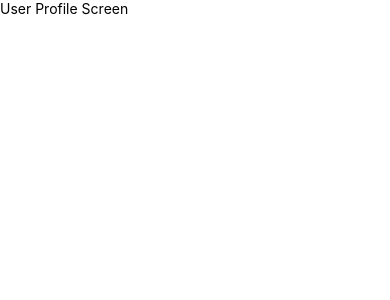
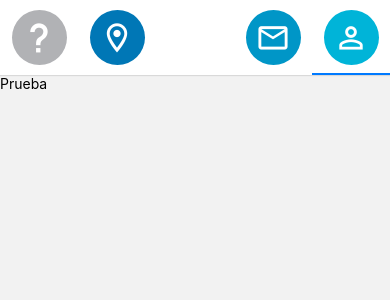
Before and after one commit to esturide/esturide-frontend, a React Native app: screen / in a window 390 px wide. Shown: the top 300 px of the page. Built offline with nearby package versions, Linux system fonts and the light colour scheme.

Commit message:
Create top navigation bar

```diff
--- a/App.tsx
+++ b/App.tsx
@@ -1,13 +1,12 @@
 import React from 'react';
-import { View, SafeAreaView, Text } from 'react-native';
 import Login from './src/screens/Login.tsx';
-import UserProfile from './src/screens/UserProfile.tsx';
 import { NavigationContainer } from '@react-navigation/native';
+import NavBar from './src/components/NavBar.tsx';
 
 const App: Element = () => {
   return (
     <NavigationContainer>
-      <UserProfile />
+      <NavBar />
     </NavigationContainer>
   );
 };
--- a/package.json
+++ b/package.json
@@ -10,11 +10,14 @@
     "test": "jest"
   },
   "dependencies": {
+    "@react-navigation/material-top-tabs": "^6.6.5",
     "@react-navigation/native": "^6.1.9",
     "react": "18.2.0",
     "react-native": "0.73.2",
+    "react-native-pager-view": "^6.2.3",
     "react-native-safe-area-context": "^4.8.2",
     "react-native-screens": "^3.29.0",
+    "react-native-tab-view": "^3.5.2",
     "react-native-vector-icons": "^10.0.3"
   },
   "devDependencies": {
--- /dev/null
+++ b/src/components/NavBar.tsx
@@ -0,0 +1,114 @@
+import React from 'react';
+import { View, StyleSheet, Image } from 'react-native';
+import { createMaterialTopTabNavigator } from '@react-navigation/material-top-tabs';
+import MaterialCommunityIcons from 'react-native-vector-icons/MaterialCommunityIcons';
+import UserProfile from '../screens/UserProfile.tsx';
+
+const Tab = createMaterialTopTabNavigator();
+
+const NavBar = () => {
+  return (
+    <Tab.Navigator initialRouteName="Profile">
+      <Tab.Screen
+        options={{
+          title: ({ focused, color }) => (
+            <MaterialCommunityIcons
+              name={'help'}
+              color={'white'}
+              size={35}
+              style={{
+                backgroundColor: '#b1b2b5',
+                padding: 10,
+                borderRadius: 30
+              }}
+            />
+          )
+        }}
+        name="Help"
+        component={UserProfile}
+      />
+      <Tab.Screen
+        options={{
+          title: ({ focused, color }) => (
+            <MaterialCommunityIcons
+              name={'map-marker-outline'}
+              color={'white'}
+              size={35}
+              style={{
+                backgroundColor: '#0077b6',
+                padding: 10,
+                borderRadius: 30
+              }}
+            />
+          )
+        }}
+        name="Rides"
+        component={UserProfile}
+      />
+      <Tab.Screen
+        options={{
+          title: ({ focused, color }) => (
+            <View style={{ width: 120, height: 'auto', margin: 0, padding: 0 }}>
+              <Image
+                source={require('../../assets/logo.png')}
+                style={{
+                  width: '100%',
+                  height: '100%',
+                  padding: 0,
+                  margin: 0
+                }}
+              />
+            </View>
+          )
+        }}
+        name="Home"
+        component={UserProfile}
+      />
+      <Tab.Screen
+        options={{
+          title: ({ focused, color }) => (
+            <MaterialCommunityIcons
+              name={'email-outline'}
+              color={'white'}
+              size={35}
+              style={{
+                backgroundColor: '#0096c7',
+                padding: 10,
+                borderRadius: 30
+              }}
+            />
+          )
+        }}
+        name="Notis"
+        component={UserProfile}
+      />
+      <Tab.Screen
+        options={{
+          title: ({ focused, color }) => (
+            <MaterialCommunityIcons
+              name={'account-outline'}
+              color={'white'}
+              size={35}
+              style={{
+                backgroundColor: '#00b4d8',
+                padding: 10,
+                borderRadius: 30
+              }}
+            />
+          )
+        }}
+        name="Profile"
+        component={UserProfile}
+      />
+    </Tab.Navigator>
+  );
+};
+
+const styles = StyleSheet.create({
+  barContainer: {
+    backgroundColor: 'white',
+    flexDirection: 'row'
+  }
+});
+
+export default NavBar;
--- a/src/screens/UserProfile.tsx
+++ b/src/screens/UserProfile.tsx
@@ -1,11 +1,11 @@
 import React from 'react';
-import { View, Text } from 'react-native';
+import { SafeAreaView, View, Text } from 'react-native';
 
 const UserProfile = () => {
   return (
-    <View>
-      <Text>User Profile Screen</Text>
-    </View>
+    <SafeAreaView>
+      <Text>Prueba</Text>
+    </SafeAreaView>
   );
 };
 
```
Also changed, not shown: src/screens/Login.tsx (+10 -5 lines), .prettierrc.js, 1 other file (tests, documents, lock files or other folders).
